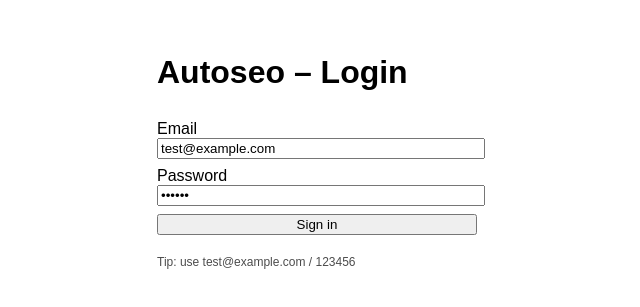
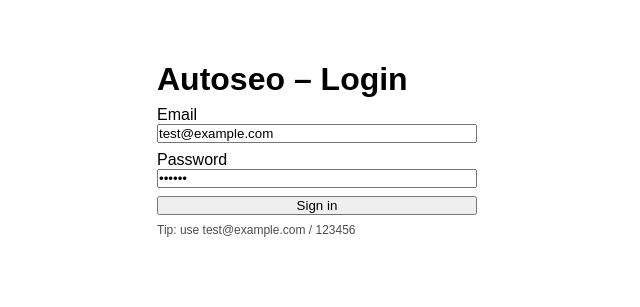
Before and after one commit to magnificodev/autoseo, a Next.js app in the folder dashboard/: page /login in a window 1280 px wide. Shown: the part 251-558 px from the top of the page, without its empty margins (323-963 px from the left). Built offline with nearby package versions, Linux system fonts and the light colour scheme; no server answers.

Commit message:
fix(dashboard): add root layout.tsx and globals.css for Next.js App Router

```diff
--- /dev/null
+++ b/dashboard/app/globals.css
@@ -0,0 +1,32 @@
+* {
+  box-sizing: border-box;
+  padding: 0;
+  margin: 0;
+}
+
+html,
+body {
+  max-width: 100vw;
+  overflow-x: hidden;
+}
+
+body {
+  color: rgb(var(--foreground-rgb));
+  background: linear-gradient(
+      to bottom,
+      transparent,
+      rgb(var(--background-end-rgb))
+    )
+    rgb(var(--background-start-rgb));
+}
+
+a {
+  color: inherit;
+  text-decoration: none;
+}
+
+@media (prefers-color-scheme: dark) {
+  html {
+    color-scheme: dark;
+  }
+}
--- /dev/null
+++ b/dashboard/app/layout.tsx
@@ -0,0 +1,19 @@
+import type { Metadata } from 'next'
+import './globals.css'
+
+export const metadata: Metadata = {
+  title: 'Autoseo Dashboard',
+  description: 'SEO Automation Dashboard',
+}
+
+export default function RootLayout({
+  children,
+}: {
+  children: React.ReactNode
+}) {
+  return (
+    <html lang="en">
+      <body>{children}</body>
+    </html>
+  )
+}
```
